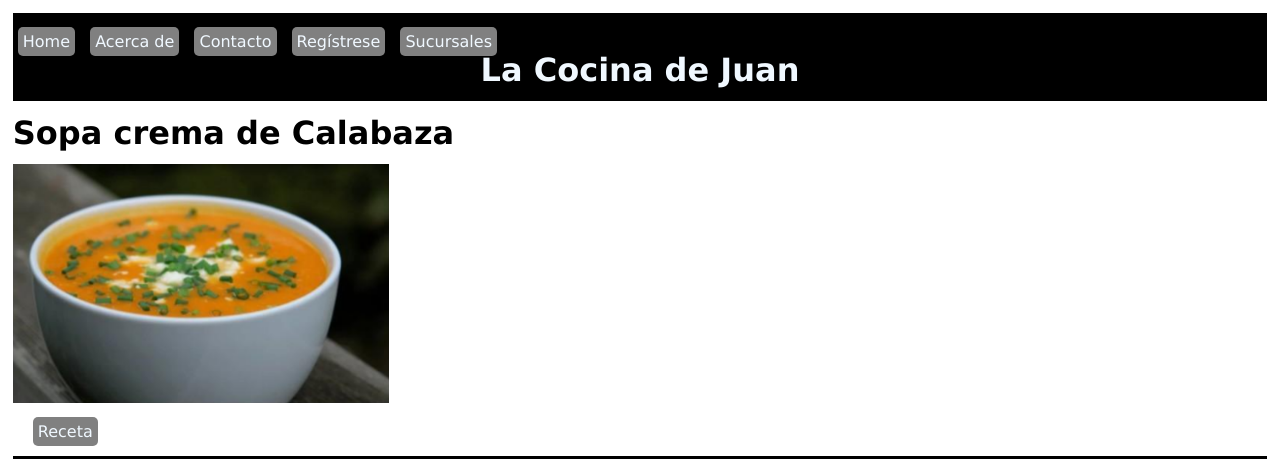
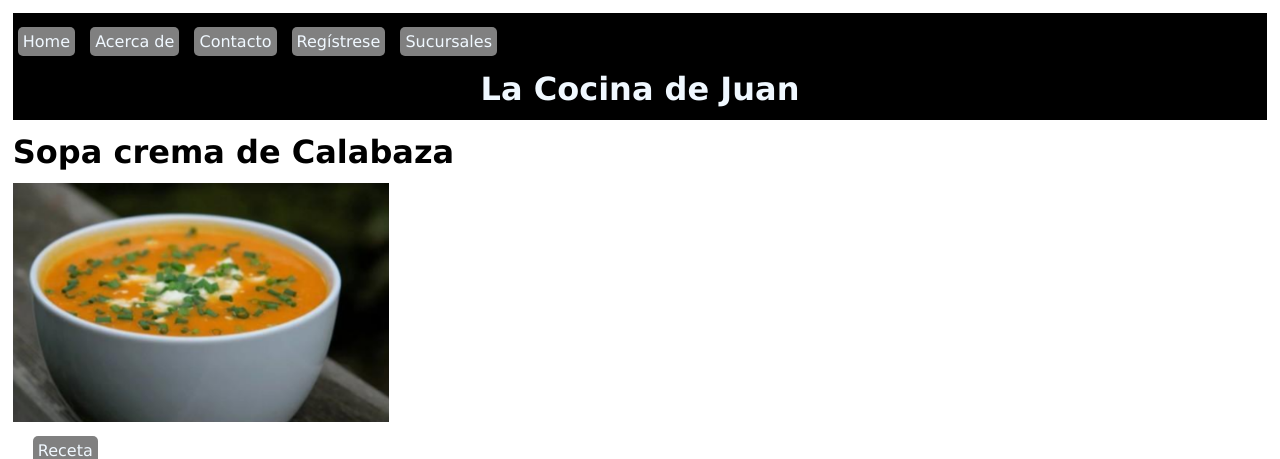
Before and after one commit to Galbickus/Act_CSS_1, a plain HTML site: page index.html in a window 1280 px wide. Shown: the top 459 px of the page. Drawn offline with Linux system fonts and the light colour scheme.

Commit message:
Update style.css

```diff
--- a/style.css
+++ b/style.css
@@ -16,7 +16,7 @@ header{
 header h1{
     color: aliceblue;
     text-align: center;
-    margin-top: 0%;
+    margin-top: 1.5%;
     margin-bottom: 1%;
     padding-bottom: 1%;
 }
```
